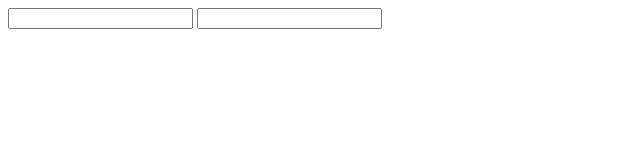
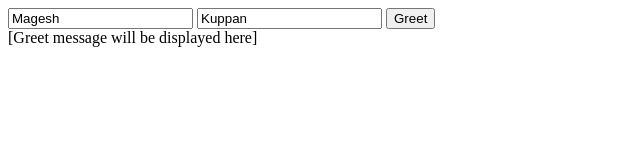
Before and after one commit to tkmagesh/Kongsberg-Durandal-Aug-2015, a plain HTML site: page Day-02/01-DataBinding/index.html in a window 1280 px wide. Shown: the whole page, without its empty margins (0-640 px from the left). Drawn offline with Linux system fonts and the light colour scheme.

Commit message:
Problem - 2

```diff
--- a/Day-02/01-DataBinding/index.html
+++ b/Day-02/01-DataBinding/index.html
@@ -11,18 +11,17 @@
                 var observableObject = (function(value){
                     var _value = value;
                     var _handlers = [];
-                    return {
-                        get : function(){
+                    var fn = function(value){
+                        if (typeof value === "undefined"){
                             return _value;
-                        },
-                        set : function(value){
-                            _value = value;
-                            _handlers.forEach(function(handler){ handler() });
-                        },
-                        subscribe : function(handler){
-                            _handlers.push(handler);
                         }
+                        _value = value;
+                        _handlers.forEach(function(handler){ handler() });
+                    };
+                    fn.subscribe = function(handler){
+                        _handlers.push(handler);
                     }
+                    return fn;
                 })(value);
                 return observableObject;
             },
@@ -32,19 +31,38 @@
                     var attrName = $element.attr("data-bind");
                     var observable = dataObject[attrName];
                     $element.change(function(){
-                        observable.set($element.val());
+                        observable($element.val());
                     });
                     observable.subscribe(function(){
-                        $element.val(observable.get());
+                        $element.val(observable());
                     });
+                    $element.val(observable());
                 });
+
+                $("*[data-text]").each(function(index, element){
+                    var $element = $(element);
+                    var attrName = $element.attr("data-text");
+                    var observable = dataObject[attrName];
+                    observable.subscribe(function(){
+                        $element.html(observable());
+                    });
+                    $element.html(observable());
+                });
+
+
             }
         }
     })();
     window.addEventListener("DOMContentLoaded", init);
         function init(){
             window.emp = {
-                name : dataBinder.observable("Magesh")
+                firstName : dataBinder.observable("Magesh"),
+                lastName : dataBinder.observable("Kuppan"),
+                greetMsg : dataBinder.observable("[Greet message will be displayed here]"),
+                greet : function(){
+                    var msg = "Hi " + this.firstName() + " " + this.lastName();
+                    this.greetMsg(msg);
+                }
             }
             dataBinder.applyBindings(emp);
         }
@@ -57,8 +75,11 @@
     </script>
 </head>
 <body>
-    <input type="text" data-bind="name" id="txtName">
-    <input type="text">
-    <div data-text="name"></div>
+    <input type="text" data-bind="firstName" id="txtFirstName">
+    <input type="text" data-bind="lastName" id="txtLastName">
+
+    <input type="button" value="Greet" data-click="greet">
+
+    <div data-text="greetMsg"></div>
 </body>
 </html>
```
